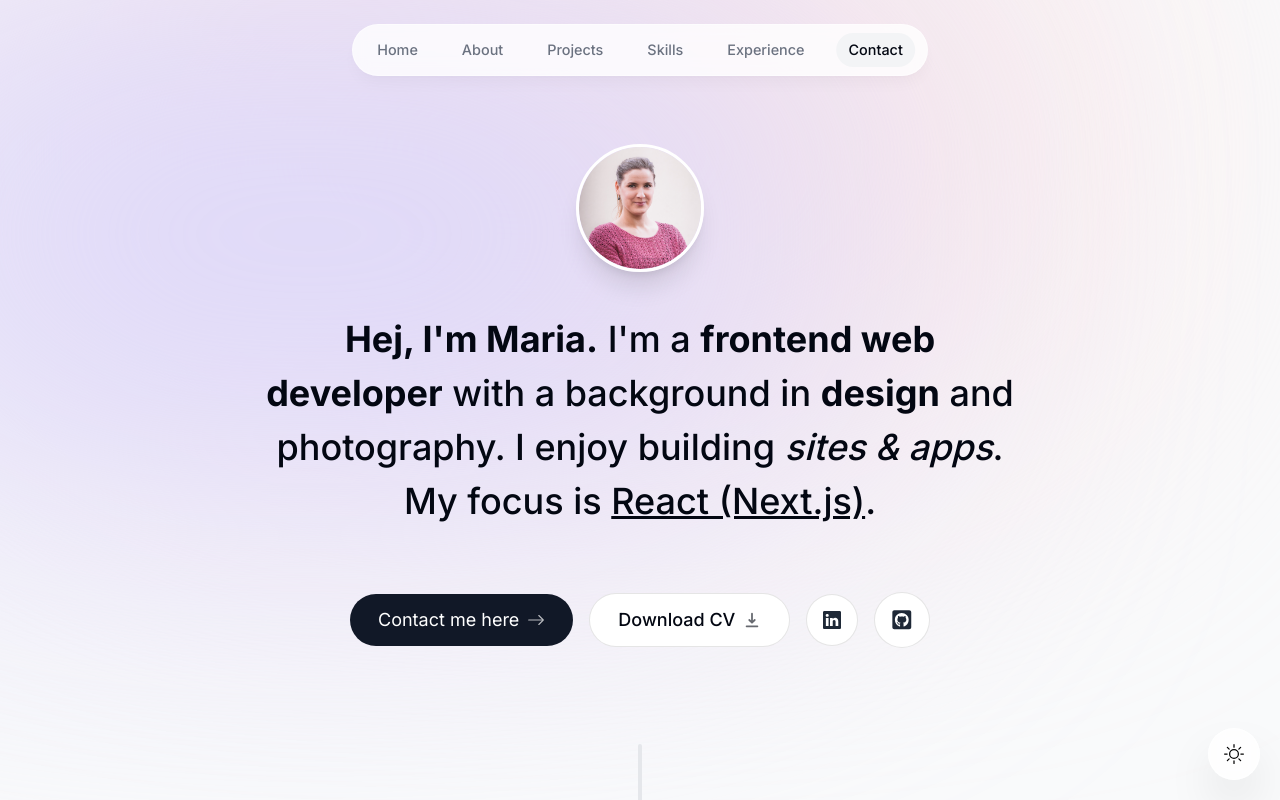
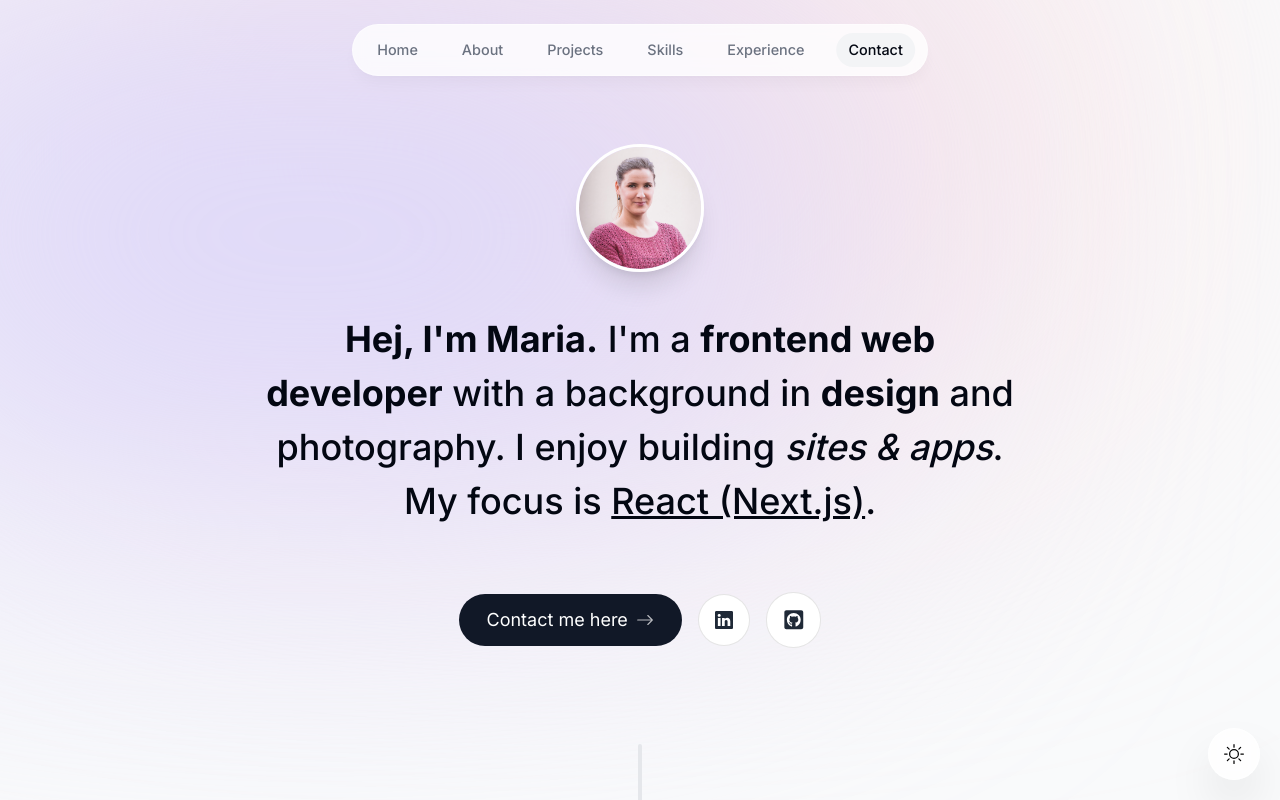
Before and after one commit to marialitwa/portfolio-web-developer, a Next.js app: page / in a window 1280 px wide. Shown: the top 800 px of the page. Built offline with nearby package versions, Linux system fonts and the light colour scheme; no server answers.

Commit message:
Disable Download CV button.

```diff
--- a/components/intro.tsx
+++ b/components/intro.tsx
@@ -6,7 +6,7 @@ import Image from "next/image";
 import { motion } from "framer-motion";
 import Link from "next/link";
 import { BsArrowRight, BsLinkedin } from "react-icons/bs";
-import { HiDownload } from "react-icons/hi";
+// import { HiDownload } from "react-icons/hi";
 import { FaGithubSquare } from "react-icons/fa";
 import { useSectionInView } from "@/lib/hooks";
 import { useActiveSectionContext } from "@/context/active-section-context";
@@ -34,7 +34,6 @@ export default function Intro() {
             }}
           >
             <Image
-              // src="https://images.squarespace-cdn.com/content/v1/517ece06e4b0f2c07592f79b/1438813079806-KRO5UGHV4TEZ2VQBFE8D/image-asset.jpeg?format=1000w"
               src="/assets/Portrait_MariaLitwa_CV_circle.png"
               alt="Portrait picture of Maria Litwa"
               width="250"
@@ -47,21 +46,6 @@ export default function Intro() {
               // object-cover will preserve aspect-ratio
             />
           </motion.div>
-          {/* EMOJI optional */}
-          {/* <motion.span
-            className="text-4xl absolute bottom-0 right-0"
-            initial={{ opacity: 0, scale: 0 }}
-            animate={{ opacity: 1, scale: 1 }}
-            transition={{
-              type: "spring",
-              stiffness: 125,
-              // stiffness defines intensity of bounce effect
-              delay: 0.1,
-              duration: 0.7,
-            }}
-          >
-            🦩
-          </motion.span> */}
         </div>
       </div>
 
@@ -107,7 +91,8 @@ export default function Intro() {
           />{" "}
         </Link>
 
-        <a
+        {/* ===== Disabled Download CV button ===== */}
+        {/* <a
           href="/assets/CV_MariaLitwa_Frontend.pdf"
           download={true}
           className="group bg-white px-7 py-3 flex items-center
@@ -120,8 +105,7 @@ export default function Intro() {
             className="opacity-60
           group-hover:translate-y-1 transition"
           />
-        </a>
-
+        </a> */}
         <a
           href="https://www.linkedin.com/in/maria-litwa/"
           target="_blank"
@@ -132,7 +116,6 @@ export default function Intro() {
         >
           <BsLinkedin />
         </a>
-
         <a
           href="https://www.github.com/marialitwa"
           target="_blank"
```
